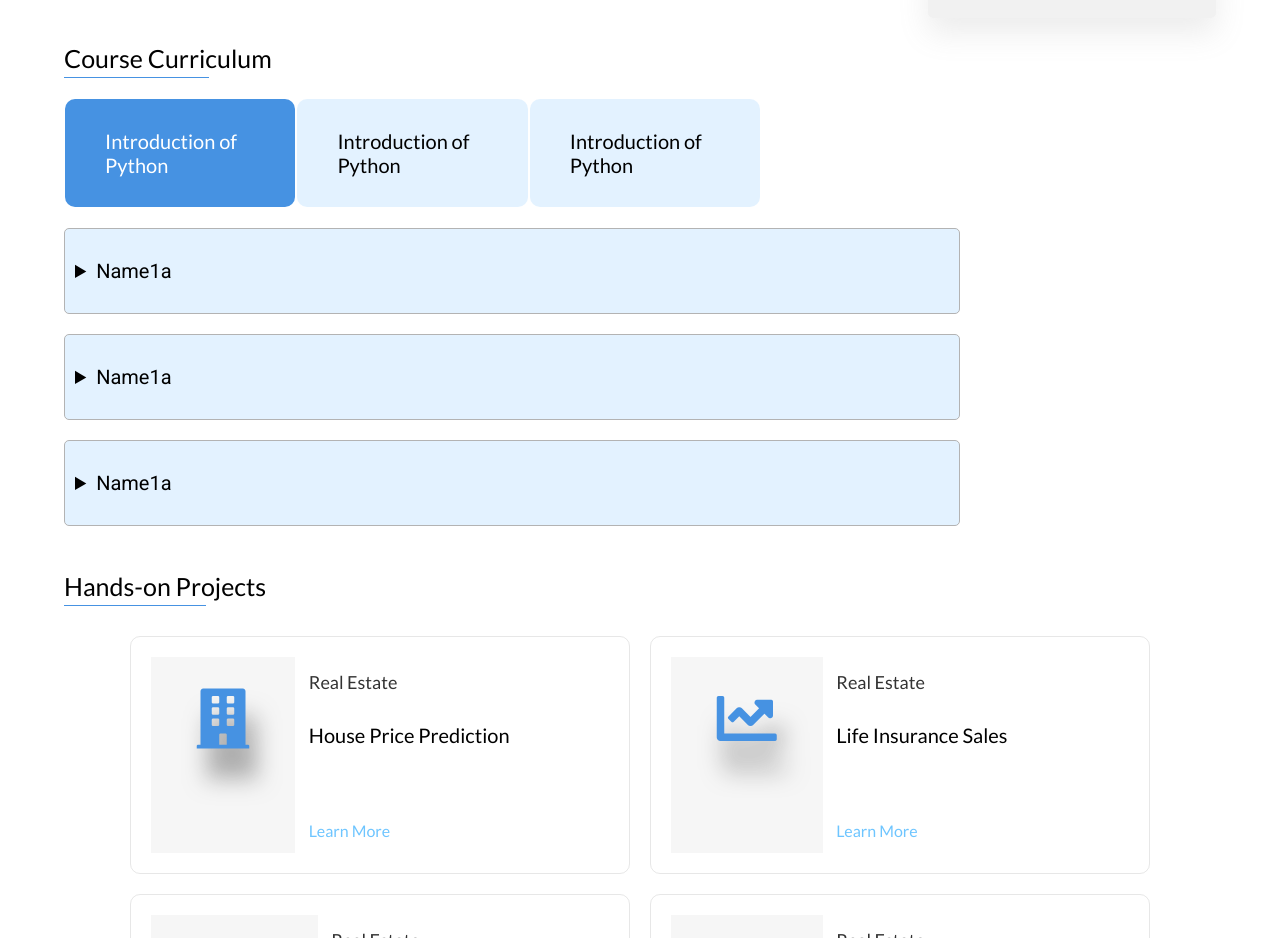
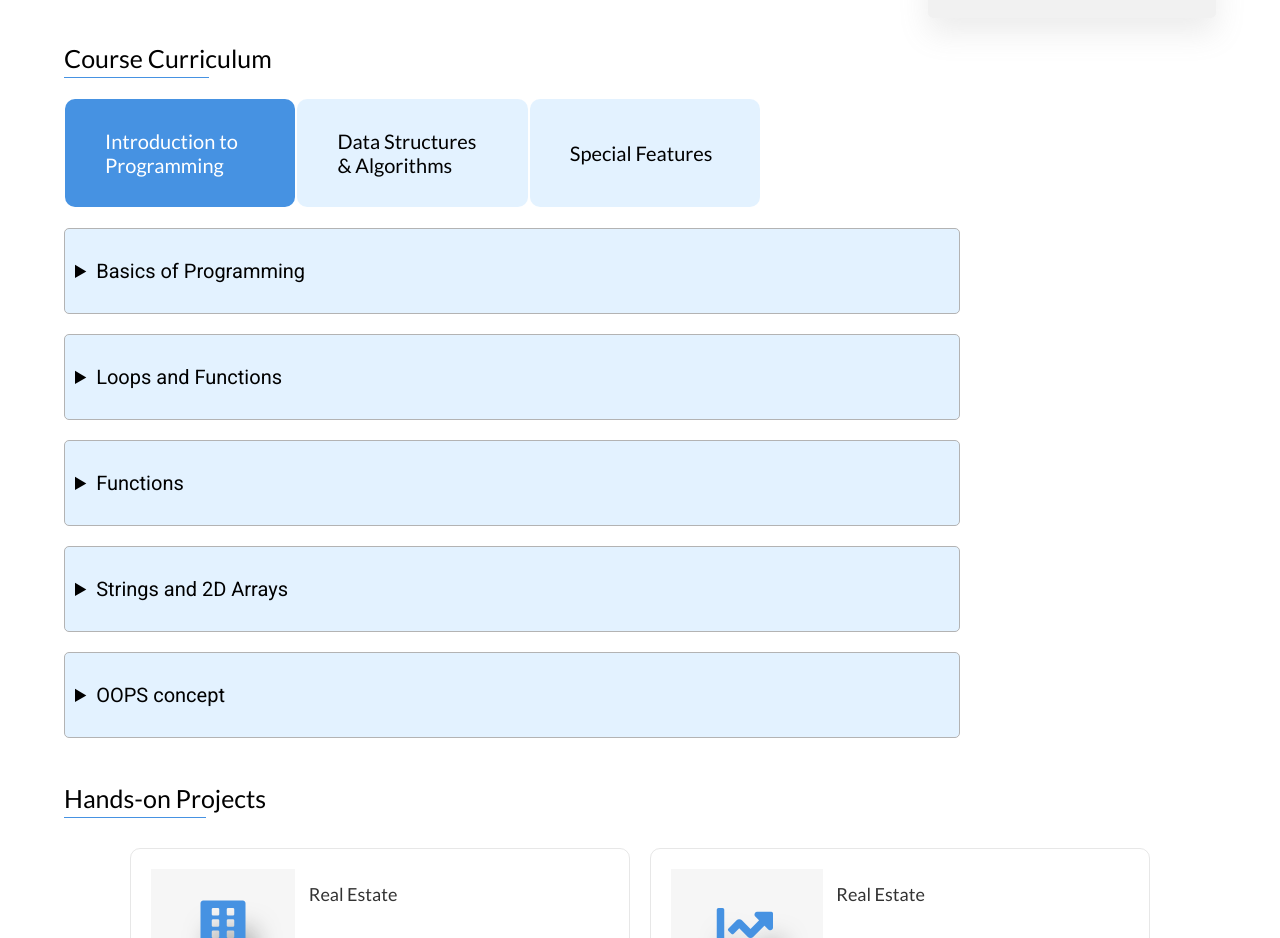
Before and after one commit to akashAlmondz/training-website, an Angular app: page /openCourse in a window 1280 px wide. Shown: the part 2581-3519 px from the top of the page. Built offline with nearby package versions, Linux system fonts and the light colour scheme; some icons are missing.

Commit message:
Merge branch 'master' of https://github.com/akashAlmondz/training-website

```diff
--- a/src/app/courses.ts
+++ b/src/app/courses.ts
@@ -14,24 +14,32 @@ export const courses = [
             {heading:'Job opportunities after finishing this course:',about:["Python Developer, Data Analyst, Educator, Product Manager, Financial Advisor, Data Journalist"]},
             {heading:'Prerequisite knowledge:',about:["Enthusiasm to learn this superb programming language which is a valuable lifetime skill. A computer that supports Windows, MacOS, or Linux. The setup and installation instructions are included for each operating system. Everything else that is required to start using Python is included in the course. "]},
         ],
+
         sections : [
-            {id:0, img:"fas fa-laptop-code",sectionName:'Introduction of Python ',about:[
-              {name:'Name1a',summary:['this is summry of name1aLorem ipsum dolor sit amet consectetur ',' eius nulla praesentium itaque! Officia, nobis possimus?']},
-              {name:'Name1a',summary:['this is summry of name1aLorem ipsum dolor sit amet consectetur ',' eius nulla praesentium itaque! Officia, nobis possimus?']},
-              {name:'Name1a',summary:['this is summry of name1aLorem ipsum dolor sit amet consectetur ',' eius nulla praesentium itaque! Officia, nobis possimus?']},
+            {id:0,sectionName:'Introduction to Programming ',about:[
+              {name:'Basics of Programming',summary:['Introduction to flowcharts, Decision making using flowcharts, Loops, Example problems','First program, Variables and data types, Taking input, How data is stored in memory, Arithmetic Operators','Introduction to If else, Relational and logical operators, Nested conditionals']},
+              {name:'Loops and Functions',summary:['While loops, Flow of execution of statements in while loop, Example problems using while loop','Introduction to patterns, Basic Patterns, Square Patterns, Triangular Patterns, Character Patterns, Reverse Triangle, Inverted patterns, Isosceles triangles','For loops, Break and Continue, increment - decrement operators','Introduction to functions, Working of function calling, Variables and its scope, Pass by value']},
+              {name:'Functions',summary:['Built-In-Fucntions','User Defined Functions']},
+              {name:'Strings and 2D Arrays',summary:['Introduction to strings, storage of strings and their inbuilt functions','2D arrays, Storage of 2D arrays, Example problems using 2D Arrays']},
+              {name:'OOPS concept',summary:['Class and Object','Inheritance','Polymorphism','Self & __init__']},
             ]},
-            {id:1, img:"fas fa-laptop-code",sectionName:'Introduction of Python ',about:[
-              {name:'Name1a',summary:['this is summry of name1aLorem ipsum dolor sit amet consectetur ',' eius nulla praesentium itaque! Officia, nobis possimus?']},
-              {name:'Name1a',summary:['this is summry of name1aLorem ipsum dolor sit amet consectetur ',' eius nulla praesentium itaque! Officia, nobis possimus?']},
-              {name:'Name1a',summary:['this is summry of name1aLorem ipsum dolor sit amet consectetur ',' eius nulla praesentium itaque! Officia, nobis possimus?']},
+            {id:1,sectionName:'Data Structures & Algorithms ',about:[
+              {name:'Problem Solving Techniques',summary:['Introduction to recursion, Principle of mathematical induction, Fibonacci numbers, Recursion using arrays, Recursion using strings, Recursion using 2D arrays','Order complexity analysis, Theoretical complexity analysis, Time complexity analysis of searching and recursive algorithms, Theoretical space complexity, Space complexity analysis of merge sort']},
+              {name:'Linear Data Structures',summary:['Introduction to linked list, Inserting node in linked list, Deleting node from linked list, Midpoint of linked list, Merge two sorted linked lists, merge sort of a linked list, Reversing a linked list','Introduction to stacks, Stack using arrays, Dynamic Stack class,Stack using linked list, Inbuilt stack, Queue using arrays, Dynamic queue class, Queue using linked list, Inbuilt queue']},
+              {name:'Trees',summary:['Introduction to Trees, Making a tree node class, Taking a tree as input and printing, Tree traversals, Destructor for tree node class','Introduction to Binary Trees, Taking a binary tree as input and printing, Binary Tree traversals, Diameter of binary tree','Introduction to Binary Search Trees, Searching a node in BST, BST class, Inserting and Deleting nodes in BST, Types of balanced BSTs']},
+              {name:'Advanced Data Structures',summary:['Introduction to Priority Queues, Ways to implement priority queues, Introduction to heaps, Introduction to Complete Binary Trees and its implementation, Insert and Delete operations in heaps, Implementing priority queues, Heap sort, Inbuilt Priority Queue','Introduction to Hashmaps, Inbuilt Hashmap, Hash functions, Collision handling, Insert and Delete operation implementation in hashmap, Load factor, Rehashing','Introduction to Graphs, Graph Terminology, Graph implementation, Graph Traversals (DFS and BFS), Weighted and Directed Graphs, Minimum Spanning Trees, Cycle Detection in Graphs, Kruskal algorithm,Prim Algorithm, Dijkstra algorithm']},
             ]},
-            {id:2, img:"fas fa-laptop-code",sectionName:'Introduction of Python ',about:[
-              {name:'Name1a',summary:['this is summry of name1aLorem ipsum dolor sit amet consectetur ',' eius nulla praesentium itaque! Officia, nobis possimus?']},
-              {name:'Name1a',summary:['this is summry of name1aLorem ipsum dolor sit amet consectetur ',' eius nulla praesentium itaque! Officia, nobis possimus?']},
-              {name:'Name1a',summary:['this is summry of name1aLorem ipsum dolor sit amet consectetur ',' eius nulla praesentium itaque! Officia, nobis possimus?']},
+            {id:2,sectionName:'Special Features',about:[
+              {name:'Special Features',summary:['Mock interview/Industry mentor guidance sessions-5','Workshops for building your resume and Linkedin/Github profiles','Practical Approach','Internel Interviews Session','Provide Internship']},
             ]},
 
-          ]
+          ],
+        projects:[
+            {id:1,img:"fas fa-building",name:'Create UI Application',domainName:'Front-End',about:'In this particular project, the students are working on tkiinter module, It is already installed in python.'},
+            {id:2,img:"fas fa-chart-line",name:'Life Insurance Sales',domainName:'Real Estate',about:'For this particular project, the students are expected to predict the bonus for a particular life insurance agent based on their performance. The students will be analysing the data of insurance with respect to a lot of different customers. Based on the various machine learning models built by the students, there will be recommendations to the insurance company.'},
+            {id:3,img:"fas fa-laptop",name:'Sales Forecasting',domainName:'Real Estate',about:'In this particular project, the students are expected to predict the customer churn of an E-Commerce company. The students will build predictive models to understand the variables which are affecting the churn of customers and how to reduce the churn.'},
+            {id:4,img:"fab fa-adversal",name:'Customer Churn Prediction',domainName:'Real Estate',about:'For this project, the students should analyse the historical sales data and forecast the sales of the next quarter from the domain of consumer goods appliances. This is an all India level project for which students can choose to segregate and analyze the data in a multitude of ways.'},
+        ]
     },
 
     {
```
